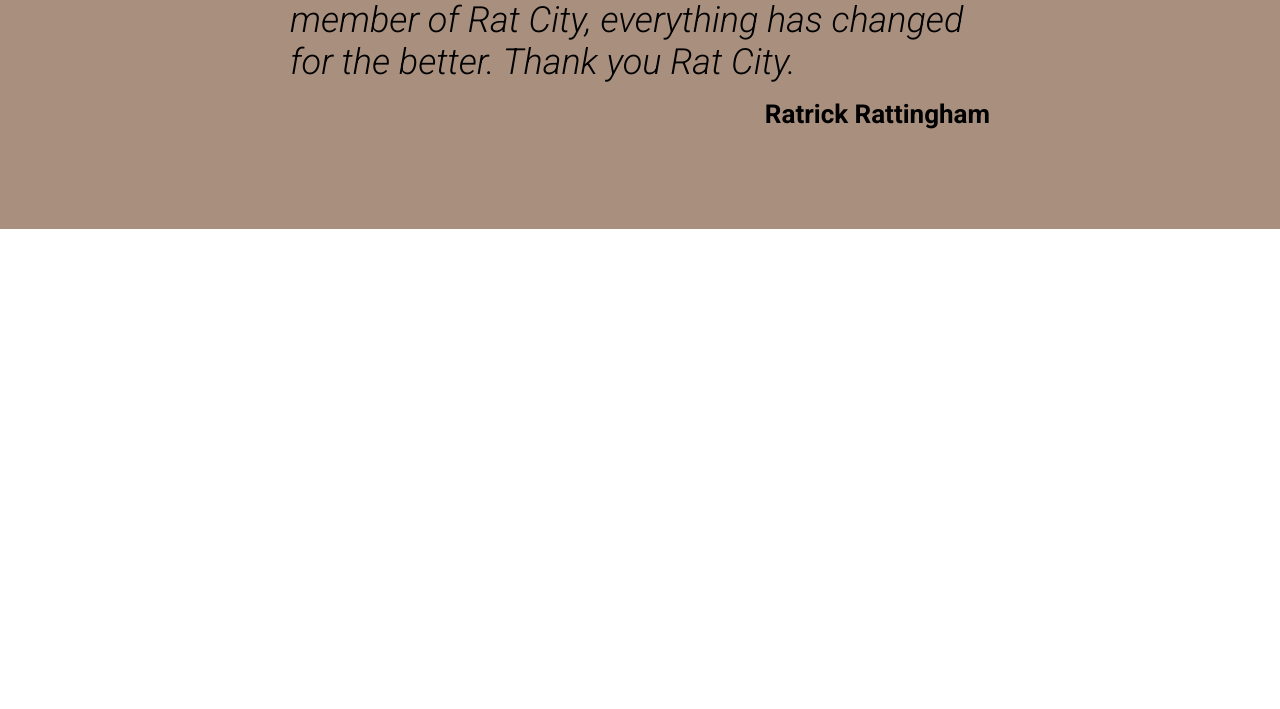
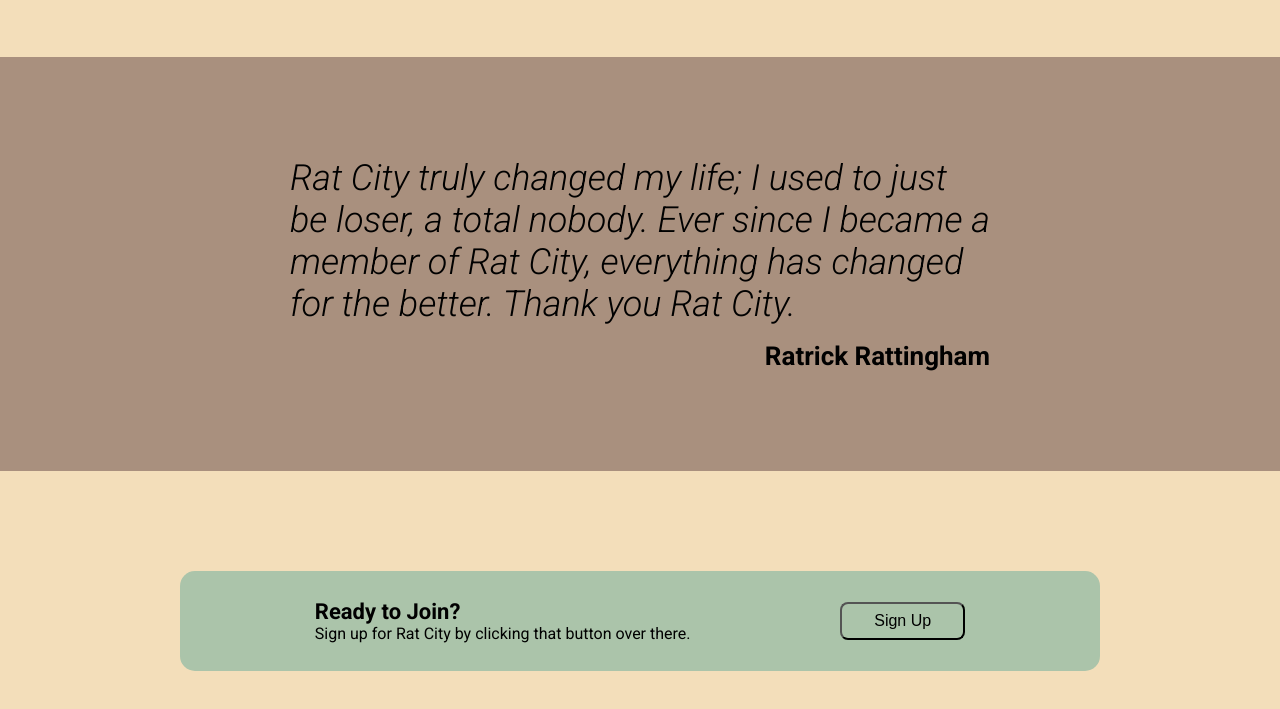
Before and after one commit to fjarm/odin-flexbox, a plain HTML site: page index.html in a window 1280 px wide. Shown: the part 1413-2122 px from the top of the page. Before the commit the page ends 1642 px from the top, so only its background shows below. Drawn offline with Linux system fonts and the light colour scheme.

Commit message:
feat: create sign-up area
Additionally fix wrapping bug in header.

```diff
--- a/index.html
+++ b/index.html
@@ -58,8 +58,14 @@
             <div class="quote-source">Ratrick Rattingham</div>
         </div>
     </div>
-    <div class="sign-up-container">
-
+    <div class="sign-up-area">
+        <div class="sign-up-container">
+            <div class="sign-up-left">
+                <div class="sign-up-bold">Ready to Join?</div>
+                <div class="sign-up-text">Sign up for Rat City by clicking that button over there.</div>
+            </div>
+            <button class="sign-up-button">Sign Up</button>
+        </div>
     </div>
     <div class="footer-container">
 
--- a/styles.css
+++ b/styles.css
@@ -48,6 +48,7 @@ ul {
     justify-content: center;
     align-items: center;
     gap: 120px;
+    flex-wrap: wrap;
 }
 
 .header-main-text {
@@ -71,6 +72,7 @@ ul {
     text-align: center;
     text-decoration: none;
     border-radius: 8px;
+    flex-shrink: 0;
 }
 
 .information-image {
@@ -133,3 +135,27 @@ ul {
     width: 700px;
     gap: 16px;
 }
+
+.sign-up-bold {
+    font-size: 22px;
+    font-weight: bold;
+}
+
+.sign-up-area {
+    background-color: #F3DEBA;
+    display: flex;
+    justify-content: center;
+    flex-wrap: wrap;
+    padding: 100px 0;
+}
+
+.sign-up-container {
+    display: flex;
+    justify-content: space-around;
+    align-items: center;
+    width: 800px;
+    height: 100px;
+    padding: 0 60px;
+    background-color: #ABC4AA;
+    border-radius: 15px;
+}
```
